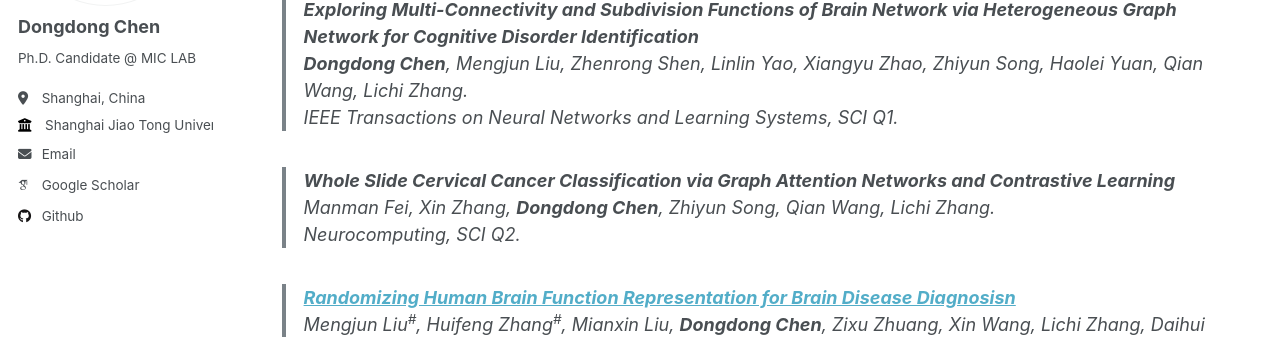
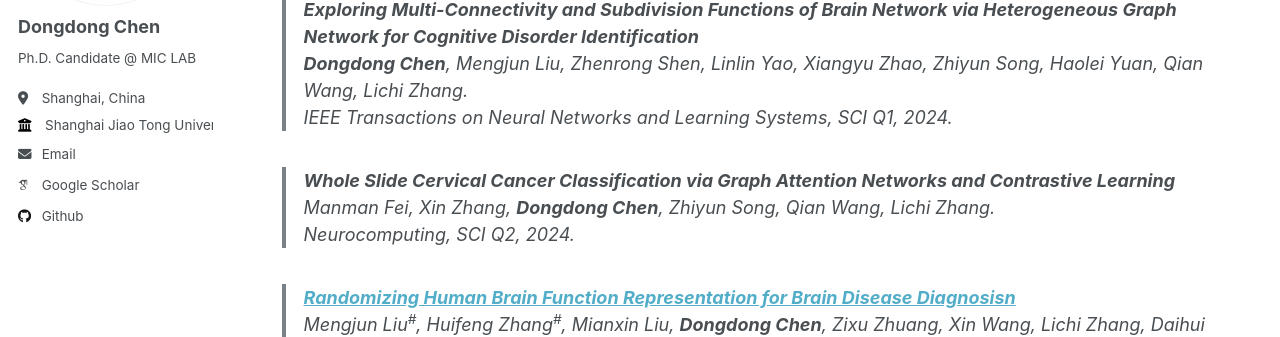
Before and after one commit to DongDChen/DongDChen.github.io, a Jekyll site: the page built from _pages/publications.md, in a window 1280 px wide and 900 px high. Shown: the part 277-614 px from the top of the window. Built offline with Jekyll 4.4.1, drawn with Linux system fonts in a browser that asks for light colours; some web fonts are replaced.

Commit message:
Update publications.md

```diff
--- a/_pages/publications.md
+++ b/_pages/publications.md
@@ -11,11 +11,11 @@ You can also find my articles on [my Google Scholar profile](https://scholar.goo
 ### Journal Papers
 > <b>Exploring Multi-Connectivity and Subdivision Functions of Brain Network via Heterogeneous Graph Network for Cognitive Disorder Identification</b> <br>
 > <b>Dongdong Chen</b>, Mengjun Liu, Zhenrong Shen, Linlin Yao, Xiangyu Zhao, Zhiyun Song, Haolei Yuan, Qian Wang, Lichi Zhang.<br>
-> <em>IEEE Transactions on Neural Networks and Learning Systems</em>, SCI Q1.<br>
+> <em>IEEE Transactions on Neural Networks and Learning Systems</em>, SCI Q1, 2024.<br>
 
 > <b>Whole Slide Cervical Cancer Classification via Graph Attention Networks and Contrastive Learning</b> <br>
 > Manman Fei, Xin Zhang, <b>Dongdong Chen</b>, Zhiyun Song, Qian Wang, Lichi Zhang. <br>
-> <em>Neurocomputing</em>, SCI Q2. <br>
+> <em>Neurocomputing</em>, SCI Q2, 2024. <br>
 
 > <b><a href="https://ieeexplore.ieee.org/abstract/document/10440630" target="_blank">Randomizing Human Brain Function Representation for Brain Disease Diagnosisn</a></b> <br>
 > Mengjun Liu<sup>#</sup>, Huifeng Zhang<sup>#</sup>, Mianxin Liu, <b>Dongdong Chen</b>, Zixu Zhuang, Xin Wang, Lichi Zhang, Daihui Peng, Qian Wang. <br>
```
